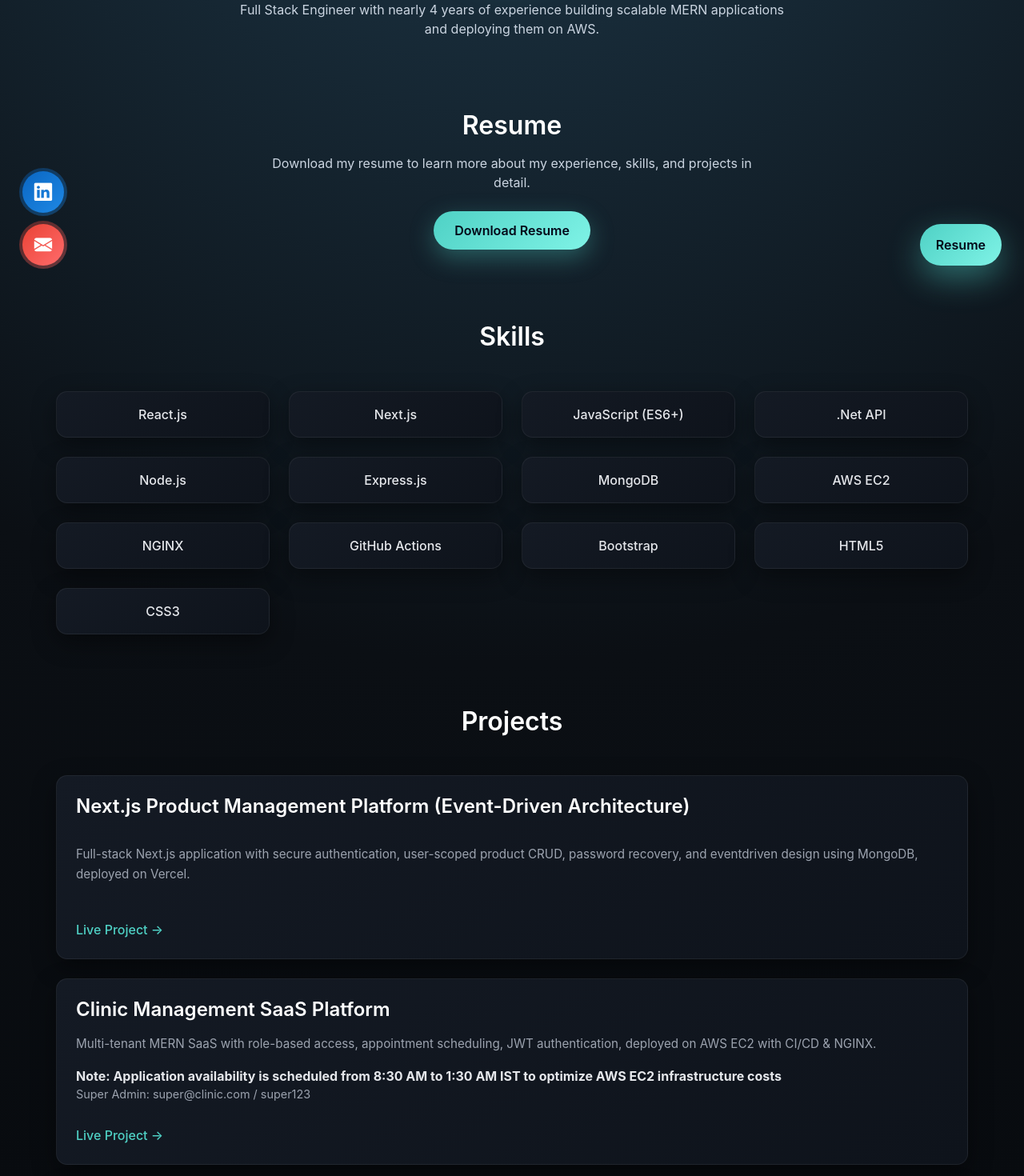
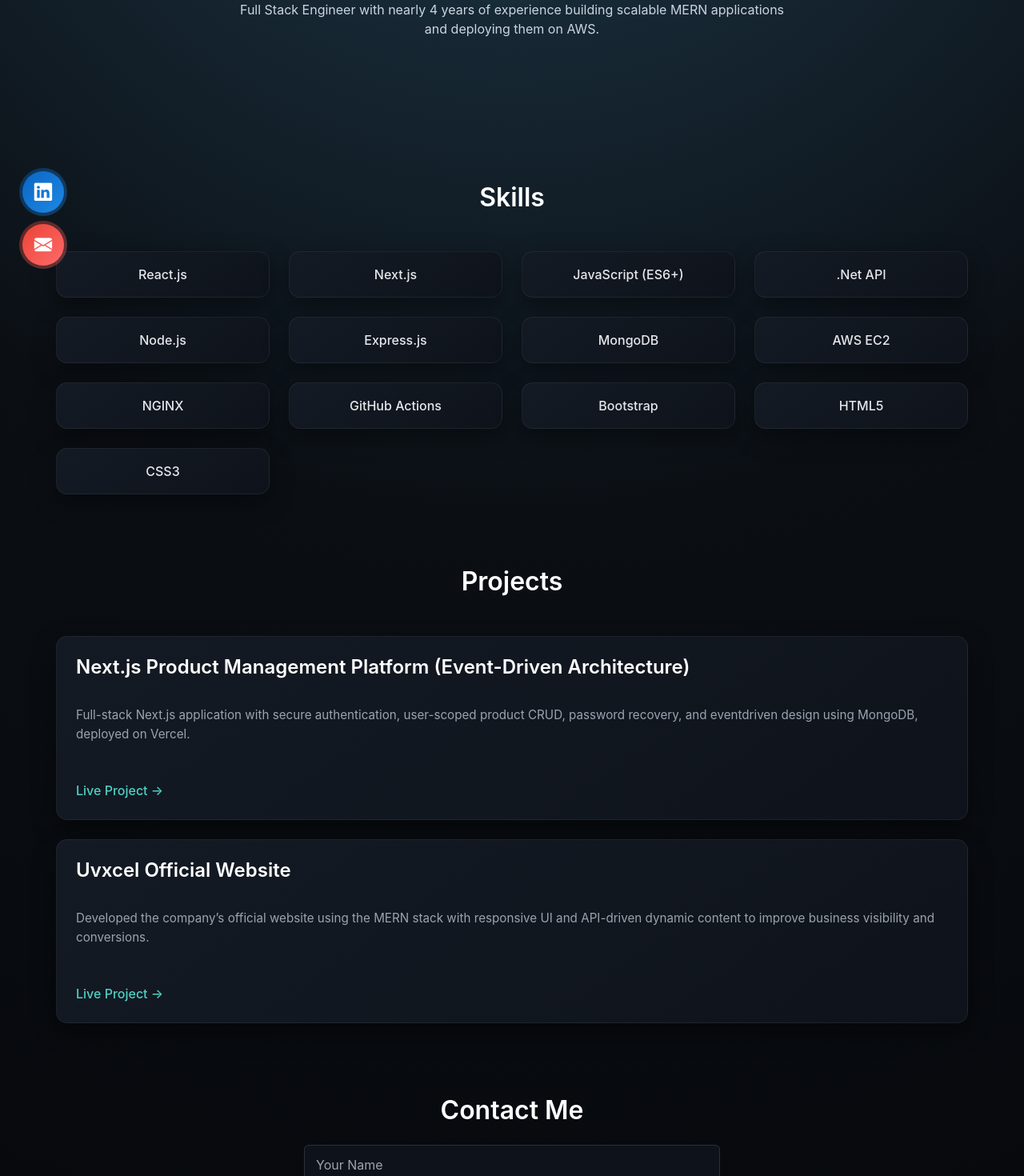
Before and after one commit to shubham-projects-cv/portfolio, a React (Vite) app: page / in a window 1280 px wide. Shown: the part 440-1910 px from the top of the page at 80% size. Built offline with nearby package versions, Linux system fonts and the light colour scheme.

Commit message:
Removed resume

```diff
--- a/src/components/FloatingResume.jsx
+++ b/src/components/FloatingResume.jsx
@@ -1,14 +1,15 @@
-import resume from "../assets/Shubham_Parab_Resume.pdf";
+// import resume from "../assets/Shubham_Parab_Resume.pdf";
 
 export default function FloatingResume() {
     return (
-        <a
-            href={resume}
-            download
-            className="floating-resume"
-            title="Download Resume"
-        >
-            Resume
-        </a>
+        // <a
+        //     href={resume}
+        //     download
+        //     className="floating-resume"
+        //     title="Download Resume"
+        // >
+        //     Resume
+        // </a>
+        <></>
     );
 }
--- a/src/components/Hero.jsx
+++ b/src/components/Hero.jsx
@@ -10,7 +10,7 @@
         Hi, I'm <span className="text-info">Shubham Parab</span>
       </motion.h1>
       <p className="lead">
-        Full Stack Software Engineer | Immediately Available | React, Next.js &
+        Full Stack Software Engineer | React, Next.js &
         MERN Specialist
       </p>
     </section>
--- a/src/components/Projects.jsx
+++ b/src/components/Projects.jsx
@@ -19,36 +19,6 @@
 
             <a
               href="https://nextjs-ecommerce-app-rosy.vercel.app/"
-              target="_blank"
-              className="project-link"
-            >
-              Live Project →
-            </a>
-          </div>
-        </div>
-
-        {/* Project 2 */}
-        <div className="col-12">
-          <div className="card project-card p-4 h-100">
-            <h4 className="text-white mb-3">Clinic Management SaaS Platform</h4>
-
-            <p className="project-desc">
-              Multi-tenant MERN SaaS with role-based access, appointment
-              scheduling, JWT authentication, deployed on AWS EC2 with CI/CD &
-              NGINX.
-            </p>
-
-            <b>
-              Note: Application availability is scheduled from 8:30 AM to 1:30
-              AM IST to optimize AWS EC2 infrastructure costs
-            </b>
-
-            <p className="project-meta">
-              <span>Super Admin:</span> super@clinic.com / super123
-            </p>
-
-            <a
-              href="https://awsmernhealthhub.in/"
               target="_blank"
               className="project-link"
             >
--- a/src/components/Resume.jsx
+++ b/src/components/Resume.jsx
@@ -1,22 +1,22 @@
-import resume from "../assets/Shubham_Parab_Resume.pdf";
+// import resume from "../assets/Shubham_Parab_Resume.pdf";
 
 export default function Resume() {
     return (
         <section className="section container text-center">
-            <h2 className="mb-3">Resume</h2>
+            {/* <h2 className="mb-3">Resume</h2>
 
             <p className="resume-text mb-4">
                 Download my resume to learn more about my experience, skills,
                 and projects in detail.
-            </p>
+            </p> */}
 
-            <a
+            {/* <a
                 href={resume}
                 download
                 className="btn resume-btn"
             >
                 Download Resume
-            </a>
+            </a> */}
         </section>
     );
 }
```
Also changed, not shown: 1 other file (tests, documents, lock files or other folders).
